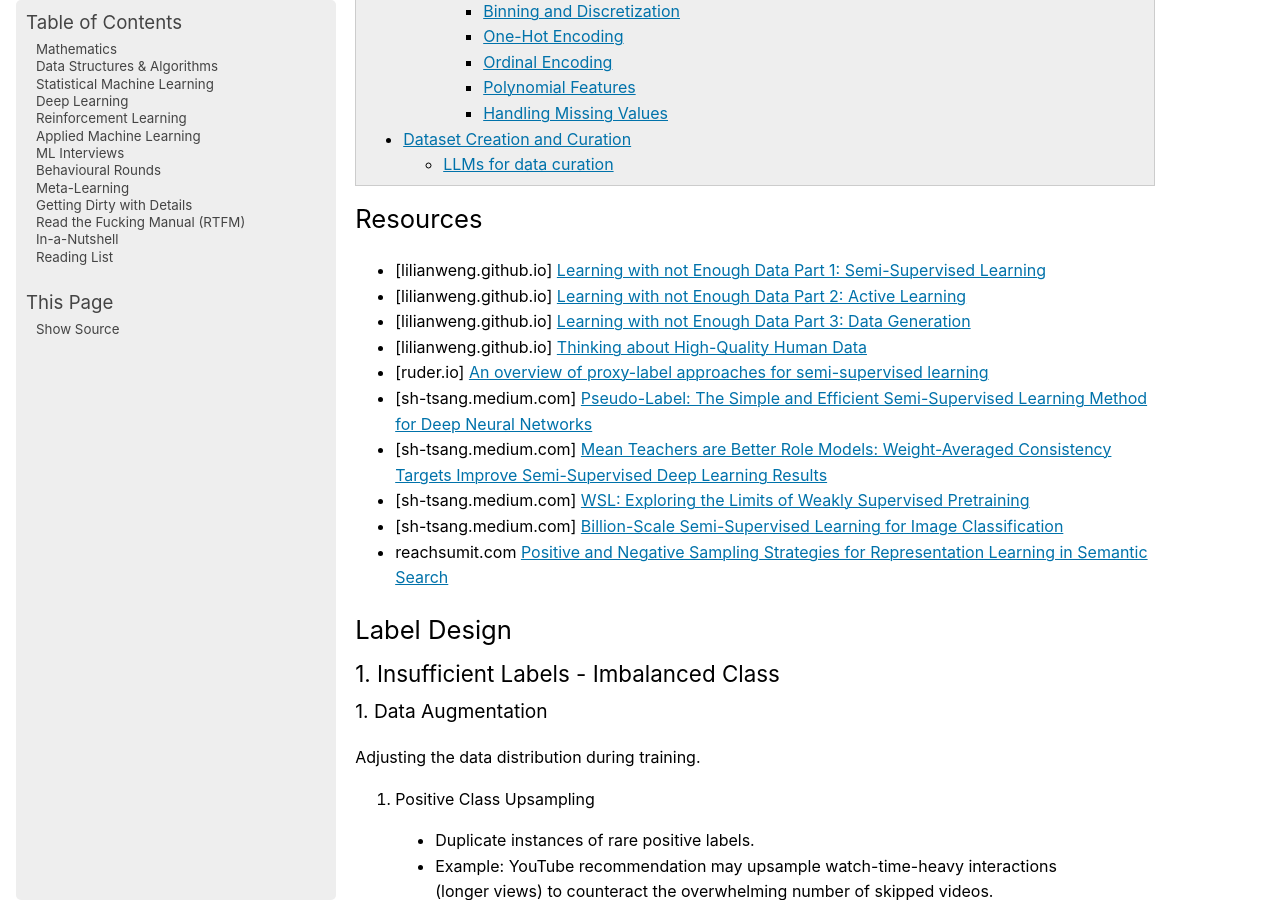
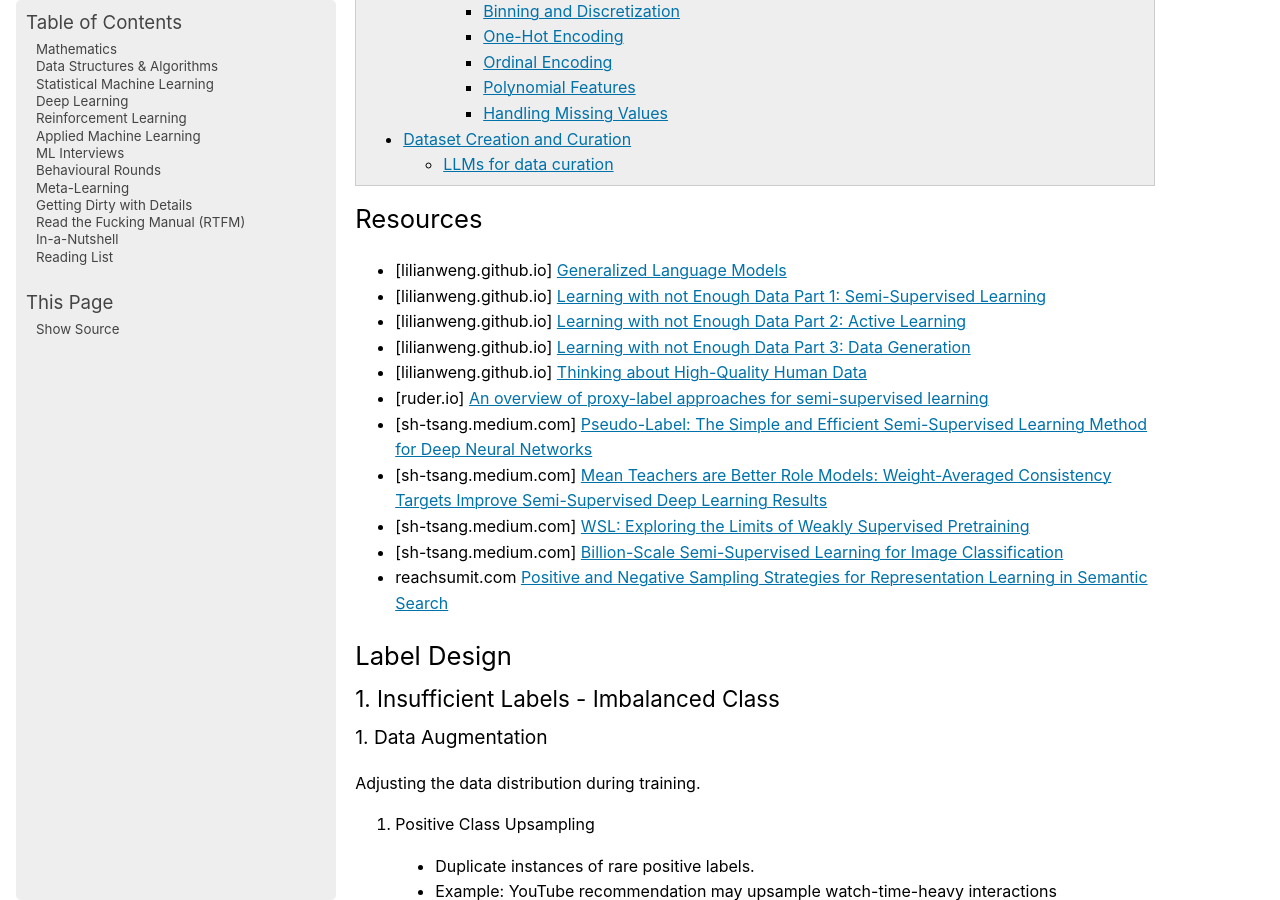
Before and after one commit to uselesstechjunks/leetcode, a Sphinx documentation site: the page built from docs/source/applied/practical/datatech.rst, in a window 1280 px wide and 900 px high, scrolled down 1001 px. Built offline with Sphinx 7.4.7, drawn with Linux system fonts in a browser that asks for light colours; pages that are not in the unit, such as notebooks, are missing from menus.

Commit message:
Update datatech.rst

```diff
--- a/docs/source/applied/practical/datatech.rst
+++ b/docs/source/applied/practical/datatech.rst
@@ -9,6 +9,7 @@ Labeling and Learning Strategies
 ***********************************************************************
 Resources
 ***********************************************************************
+- [lilianweng.github.io] `Generalized Language Models <https://lilianweng.github.io/posts/2019-01-31-lm/>`_
 - [lilianweng.github.io] `Learning with not Enough Data Part 1: Semi-Supervised Learning <https://lilianweng.github.io/posts/2021-12-05-semi-supervised/>`_
 - [lilianweng.github.io] `Learning with not Enough Data Part 2: Active Learning <https://lilianweng.github.io/posts/2022-02-20-active-learning/>`_
 - [lilianweng.github.io] `Learning with not Enough Data Part 3: Data Generation <https://lilianweng.github.io/posts/2022-04-15-data-gen/>`_
```
